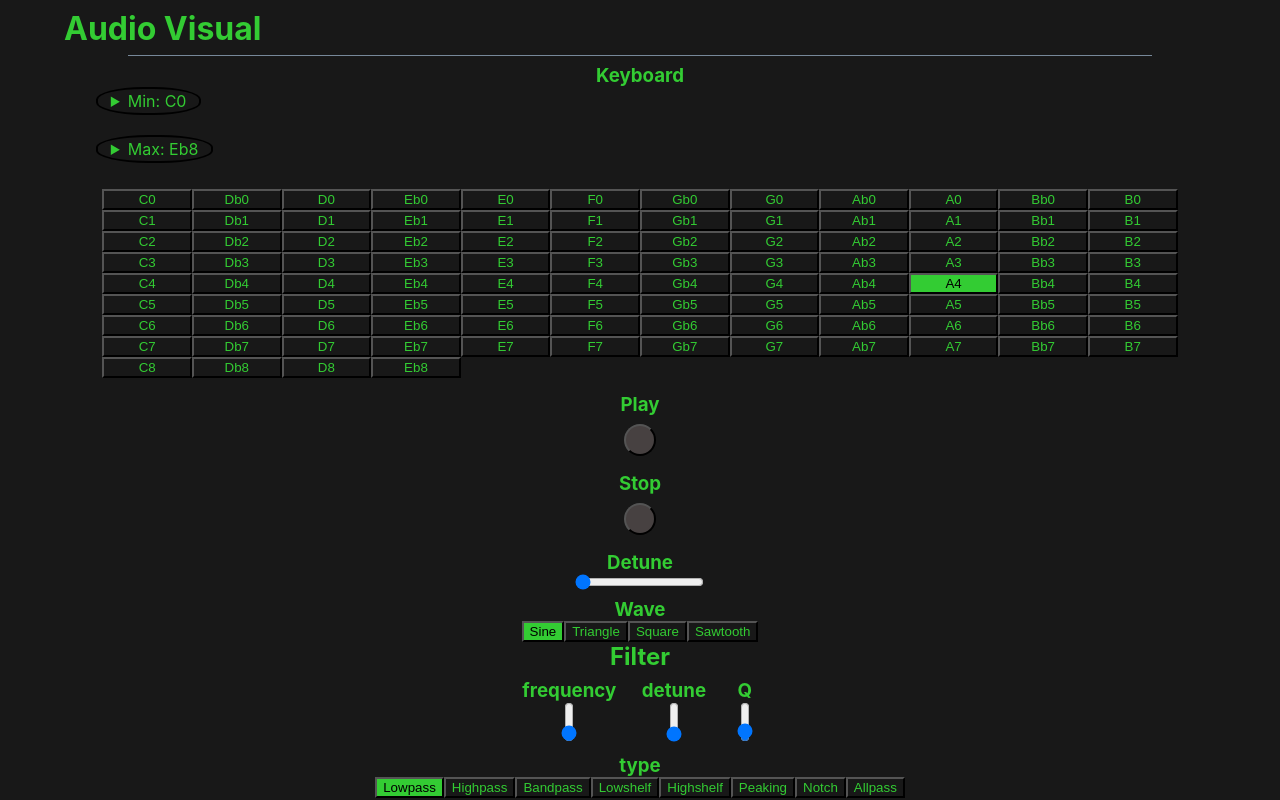
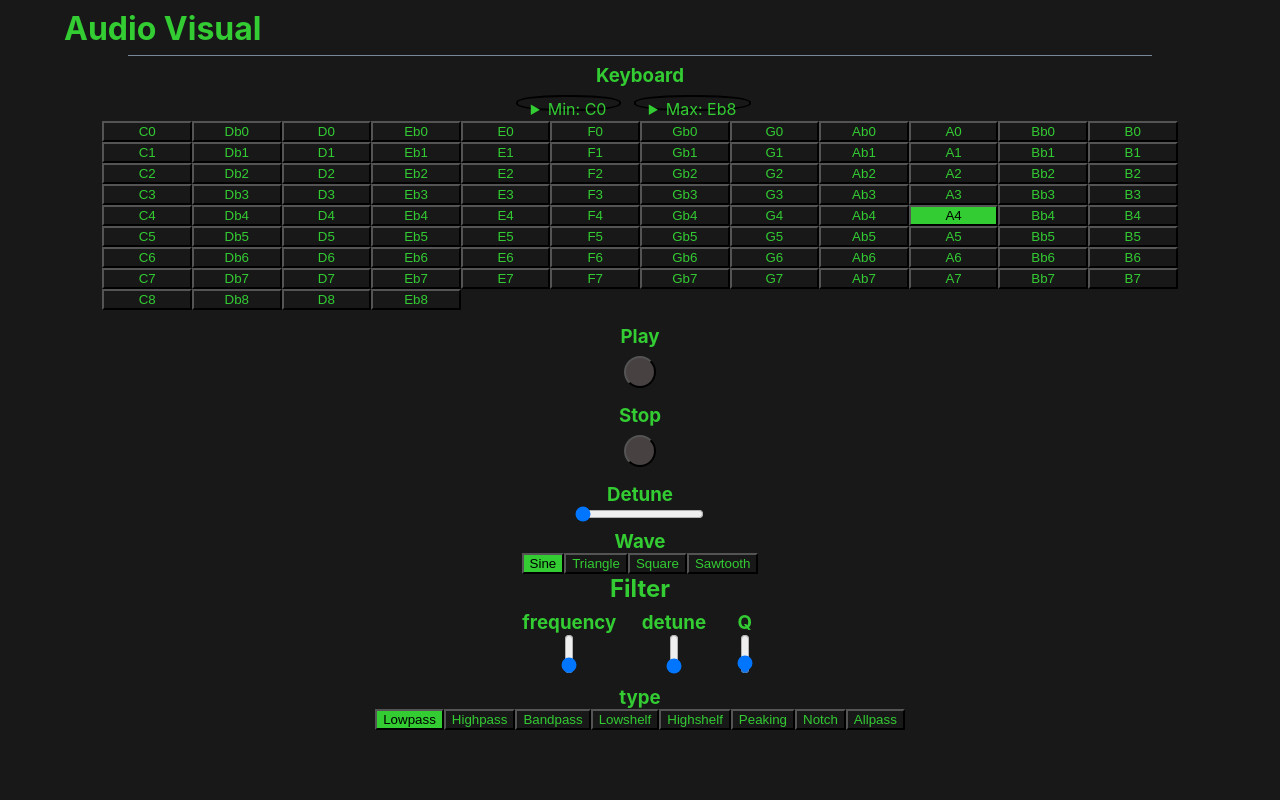
Before and after one commit to IsaacJCarnes/audio-vision, a React (Create React App) app: page / in a window 1280 px wide. Built offline with nearby package versions, Linux system fonts and the light colour scheme.

Commit message:
Added more css to the sliders and buttons

```diff
--- a/src/components/NoteKeyboard.js
+++ b/src/components/NoteKeyboard.js
@@ -158,8 +158,10 @@ export default function NoteKeyboard() {
       }}
     >
       <h3 id="KeyboardTitle">Keyboard</h3>
-      {RangeSlider(true)}
-      {RangeSlider(false)}
+      <div className="sliderHolder">
+        {RangeSlider(true)}
+        {RangeSlider(false)}
+      </div>
       {FrequencyOptions()}
     </div>
   );
--- a/src/pages/HomePage/HomePage.css
+++ b/src/pages/HomePage/HomePage.css
@@ -5,16 +5,24 @@
 }
 
 #NoteGrid{
+    display: flex;
     width:85vw;
+    flex-direction: column;
+    align-items: center;
 }
 
 #KeyboardTitle{
     display:inherit;
 }
 
+.sliderHolder{
+    display: flex;
+    margin: 0.5vh 0vw;
+}
+
 .rangeDetails{
-    margin: 0.5vh 1vw 1vh 0vw;
-    display: inline;
+    margin: 0.5vh 1vw 0vh 0vw;
+    display: flex;
     height:2vh;
 }
 
@@ -42,6 +50,10 @@
     width:13vw;
     border: 2px black solid;
     z-index: 1;
+}
+
+.rangeDetails[open]{
+    margin-bottom: 2.2vh;
 }
 
 .rangeSlider {
```
